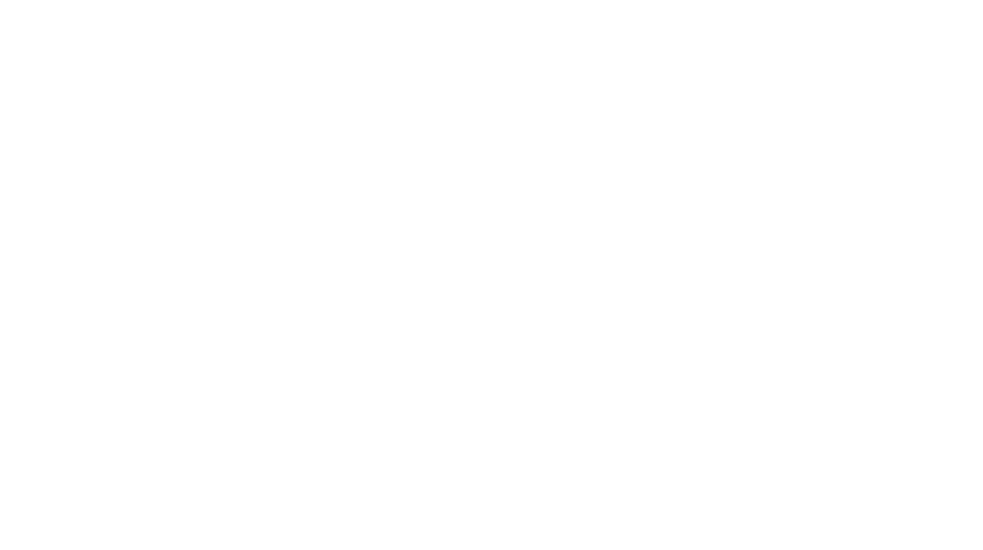
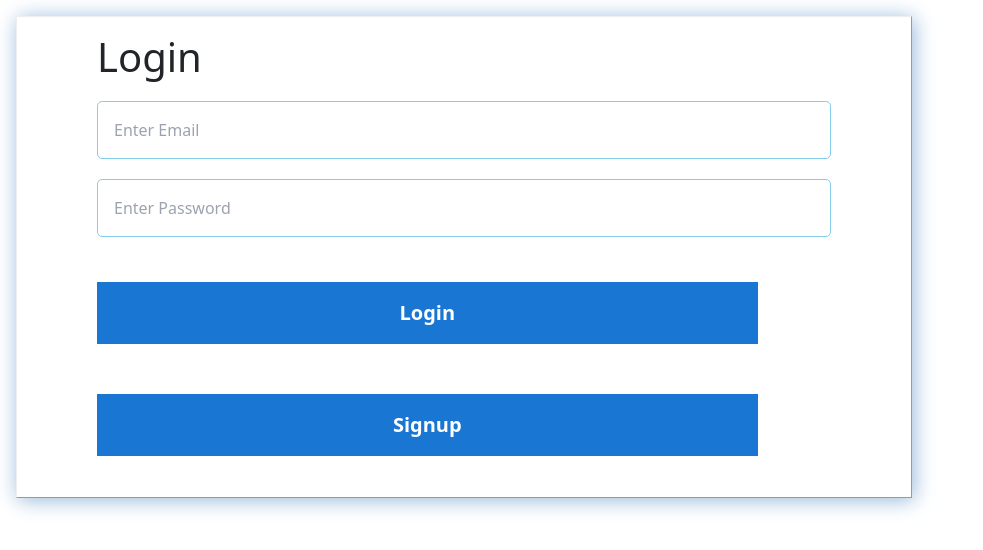
Before and after one commit to manishsingh7001/mania-surbe7001, a React (Create React App) app in the folder Frontend/regex/: page / in a window 1280 px wide. Before the commit this address had no page. Shown: the top 550 px of the page, without its empty margins (0-983 px from the left). Built offline with nearby package versions, Linux system fonts and the light colour scheme.

Commit message:
login routing setup

```diff
--- a/Frontend/regex/src/App.js
+++ b/Frontend/regex/src/App.js
@@ -87,8 +87,8 @@
           <Route path="/user" element={<h1>User</h1>} />
 
           {/* <Route path="/admin" element={<Admin/>} /> */}
-          <Route path="/admin/login" element={<AdminLogin />} />
-          <Route path="/admin/signup" element={<AdminSignup />} />
+          <Route path="/" element={<AdminLogin />} />
+           <Route path="/admin/signup" element={<AdminSignup />} />
           <Route path="/admin/dashboard" element={<AdminPanel />} />
           <Route path="/admin/logout" element={<h1>Logout</h1>} />
 
@@ -126,7 +126,7 @@
           <Route path="/pdf/:id" element={<GetTimeTable />} />
 
           <Route path="/usersignup" element={<UserSignup />} />
-          <Route path="/userlogin" element={<UserLogin />} />
+           <Route path="/userlogin" element={<UserLogin />} />
 
           <Route path="/profile" element={<Profile />} />
           <Route path="/students" element={<Students />} />
```
